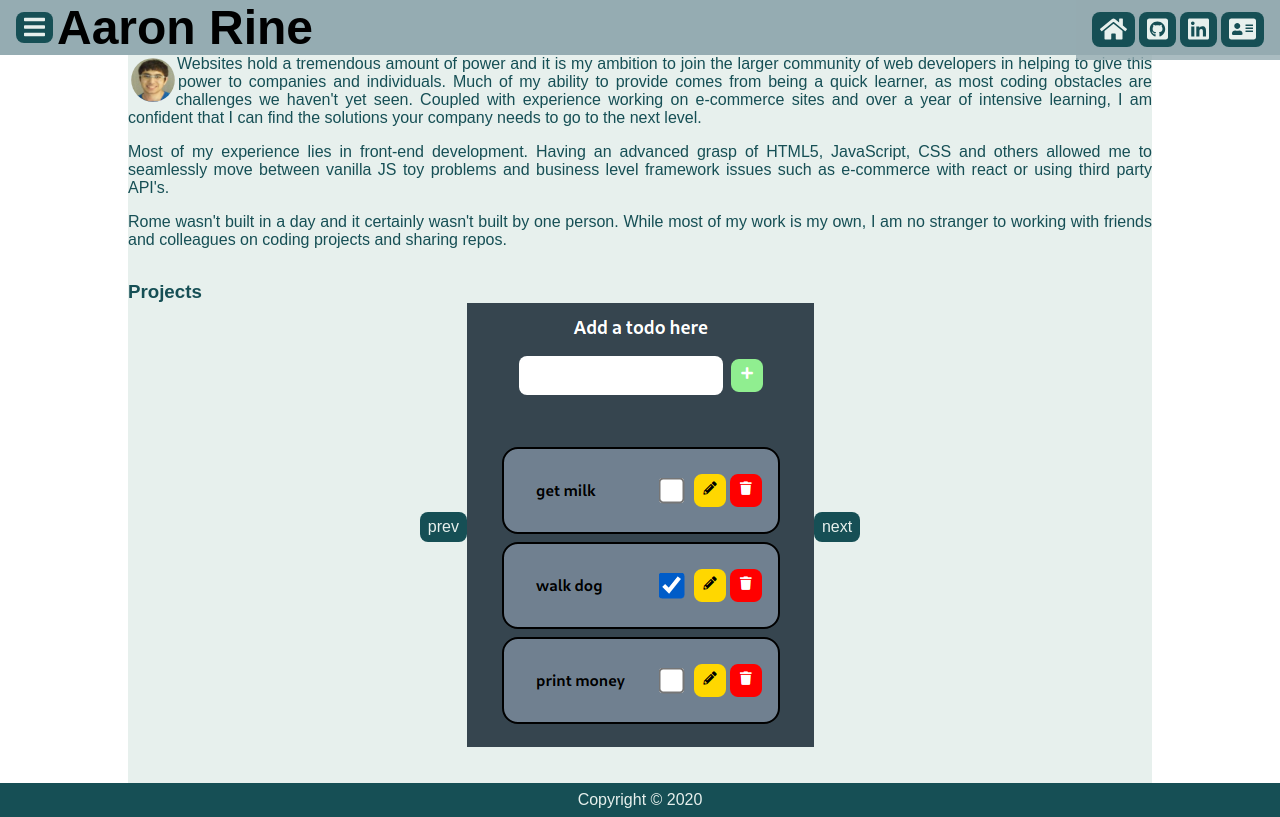
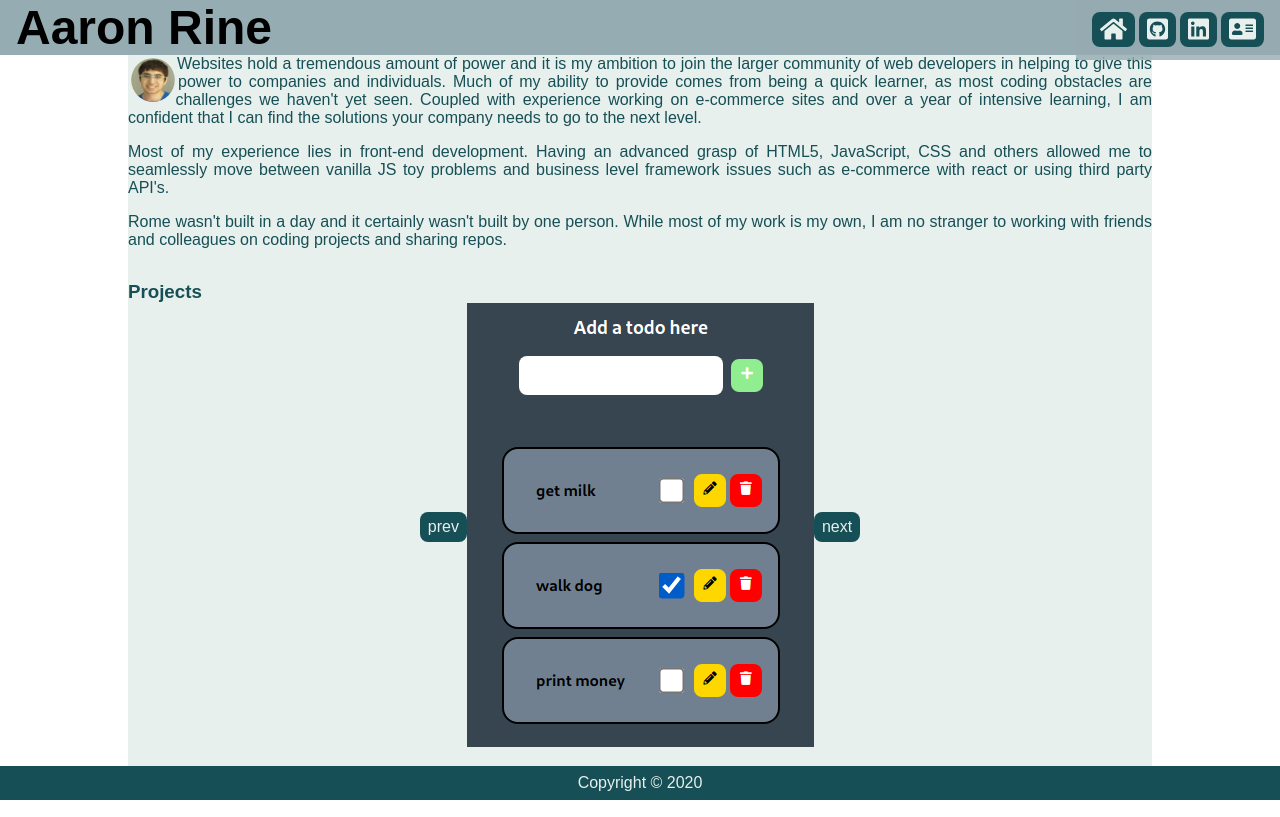
Before and after one commit to aaronrine/portfolio, a React (Create React App) app in the folder frontend/: page / in a window 1280 px wide. Built offline with nearby package versions, Linux system fonts and the light colour scheme; a web font is replaced by a local one.

Commit message:
style(App): add media querries

```diff
--- a/frontend/src/App/App.scss
+++ b/frontend/src/App/App.scss
@@ -19,6 +19,10 @@
       display: flex;
       align-items: center;
       position: relative;
+      @media (min-width: 768px) {
+        justify-content: space-between;
+      }
+
       button {
         outline: none;
         border: none;
@@ -28,6 +32,9 @@
         background-color: $blue-gray;
         color: $blueWhite;
         margin-right: 0.25rem;
+        @media (min-width: 768px) {
+          display: none;
+        }
       }
       .Link {
         text-decoration: none;
@@ -48,6 +55,10 @@
     color: $blueWhite;
     padding: 0.5rem;
     text-align: center;
+    bottom: 0;
+    @media (min-width: 768px) {
+      position: absolute;
+    }
   }
 }
 
```
Also changed, not shown: 1 other file (tests, documents, lock files or other folders).
